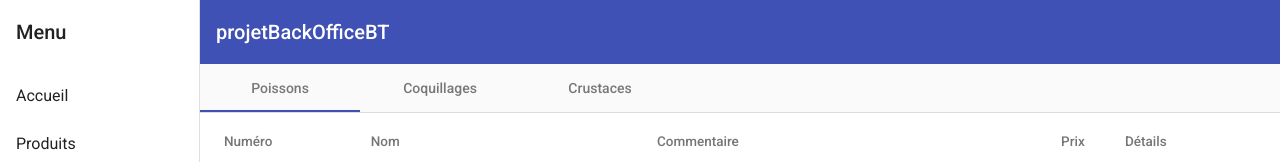
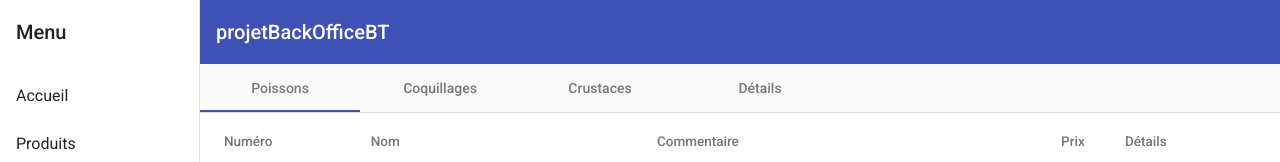
Before and after one commit to kemokaba/BackOfficeBT, an Angular app: page /produit in a window 1280 px wide. Shown: the top 162 px of the page. Built offline with nearby package versions, Linux system fonts and the light colour scheme.

Commit message:
ajout bouton pour aller vers détail

```diff
--- a/src/app/app-routing.module.ts
+++ b/src/app/app-routing.module.ts
@@ -7,7 +7,7 @@ import { StockComponent } from './stock/stock.component';
 const routes: Routes = [
   {path: 'produit', component: ProduitComponent},
   {path:'stock', component: StockComponent},
-  {path:'historique', component: HistoriqueComponent}
+  {path:'historique', component: HistoriqueComponent},
 ];
 
 @NgModule({
--- a/src/app/produit/produit.component.html
+++ b/src/app/produit/produit.component.html
@@ -1,4 +1,4 @@
-<mat-tab-group>
+<mat-tab-group [selectedIndex]="selected.value" (selectedIndexChange)="selected.setValue($event)">
     <mat-tab label="Poissons">
         <table mat-table [dataSource]="triTableau(0)"  class="mat-elevation-z8">
 
@@ -27,7 +27,7 @@
             <ng-container matColumnDef="détail">
                 <th mat-header-cell *matHeaderCellDef> Détails </th>
                 <td mat-cell *matCellDef="let produit">
-                    <button mat-icon-button color="primary">
+                    <button mat-icon-button color="primary" (click)="getProduit(produit.id)">
                         <mat-icon>forward</mat-icon>
                     </button>
                 </td>
@@ -113,4 +113,7 @@
             <tr mat-row *matRowDef="let row; columns: displayedColumns;"></tr>
         </table>
     </mat-tab>
+    <mat-tab label="Détails">
+
+    </mat-tab>
 </mat-tab-group>
--- a/src/app/produit/produit.component.ts
+++ b/src/app/produit/produit.component.ts
@@ -1,6 +1,7 @@
 import { Component, OnInit } from '@angular/core';
 import { Product } from '../core/interfaces/product';
 import { ProductsService } from '../core/services/product.service';
+import { FormControl } from '@angular/forms';
 
 @Component({
   selector: 'app-produit',
@@ -11,9 +12,15 @@ export class ProduitComponent implements OnInit {
 
   listeProduits: Product[] = [];
 
+  produit: Product[] = [];
+
   displayedColumns: string[] = ['no.', 'name', 'comment', 'price', 'détail'];
 
-  constructor(public productsService: ProductsService) { }
+  tabs= ['Poissons', 'Coquillages', 'Crustaces', 'Détail']
+
+  selected = new FormControl(0);
+
+  constructor(private productsService: ProductsService) { }
 
   getProducts(){
     this.productsService.getProductsFromJson().subscribe((res : Product[]) => {
@@ -30,13 +37,11 @@ export class ProduitComponent implements OnInit {
     return tabTri;
   }
 
-  getProduit(id: number){
-    for(let produit of this.listeProduits){
-      if(produit.id == id)
-      return produit
-    }
-    return null
+  getProduit(idProd: number){
+    this.selected.setValue(this.tabs.length-1)
+    this.produit = this.listeProduits.filter(produit => produit.id == idProd)
   }
+
 
   ngOnInit(): void {
     this.getProducts();
```
Also changed, not shown: src/app/app.module.ts (+6 -3 lines).
